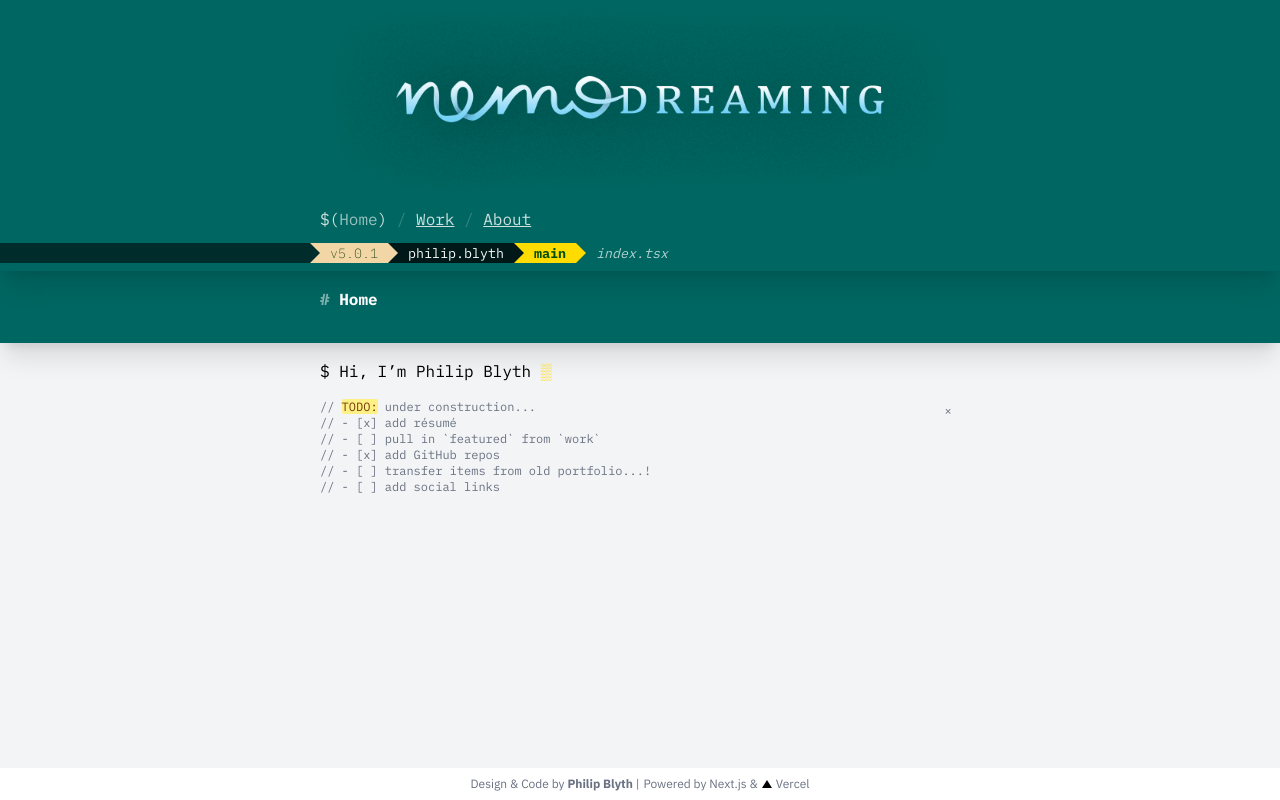
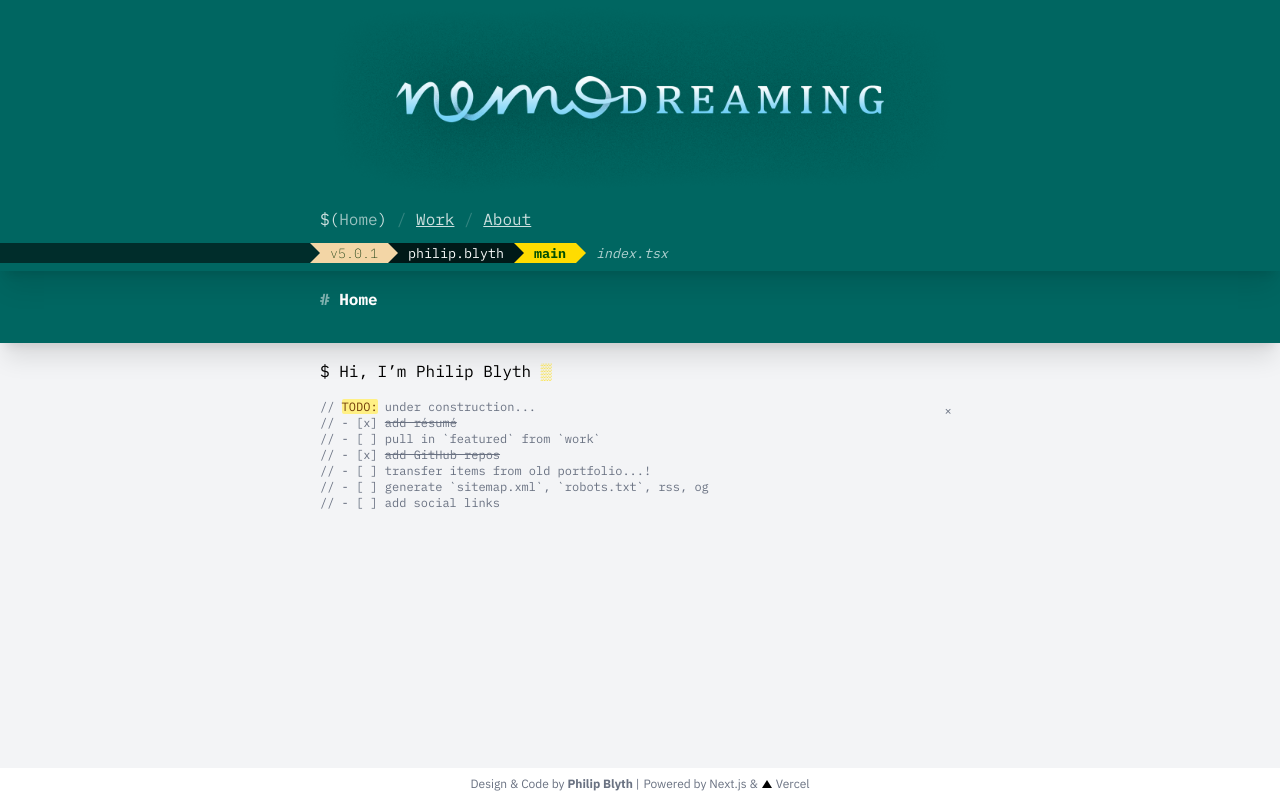
Before and after one commit to nemoDreamer/nemoDreaming-v5, a Next.js app: page / in a window 1280 px wide. Built offline with nearby package versions, Linux system fonts and the light colour scheme.

Commit message:
feat: improved DONE Comments

```diff
--- a/src/app/page.tsx
+++ b/src/app/page.tsx
@@ -27,6 +27,7 @@ export default function HomePage() {
           "- [ ] pull in `featured` from `work`",
           "- [x] add GitHub repos",
           "- [ ] transfer items from old portfolio...!",
+          "- [ ] generate `sitemap.xml`, `robots.txt`, rss, og",
           "- [ ] add social links",
         ]}
       />
--- a/src/app/work/page.tsx
+++ b/src/app/work/page.tsx
@@ -38,7 +38,6 @@ export default function WorkPage() {
           "- [x] use `topRepositories` to better reflect open-source contributions",
           "- [ ] add larger 'featured' to top",
           "- [ ] add filtering by category / technology",
-          "- [ ] generate `sitemap.xml`, `robots.txt`, rss, og",
         ]}
       />
       <div className="mb-8">
--- a/src/components/Comments.tsx
+++ b/src/components/Comments.tsx
@@ -10,6 +10,19 @@ const Comment = ({ children }: { children: Comment }) => (
     {`//`} {children}
   </p>
 );
+
+const formatLine = (line: Comment): Comment => {
+  const DONE = "- [x]";
+  if (typeof line === "string" && line.startsWith(DONE)) {
+    const [, comment] = line.split(DONE);
+    return (
+      <>
+        {DONE} <s>{comment}</s>
+      </>
+    );
+  }
+  return line;
+};
 
 export default function Comments({ lines }: { lines: Comment[] }) {
   const [shouldShow, setShouldShow] = useState(true);
@@ -26,7 +39,7 @@ export default function Comments({ lines }: { lines: Comment[] }) {
       </Link>
 
       {lines.map((line, index) => (
-        <Comment key={index}>{line}</Comment>
+        <Comment key={index}>{formatLine(line)}</Comment>
       ))}
     </div>
   ) : (
```
